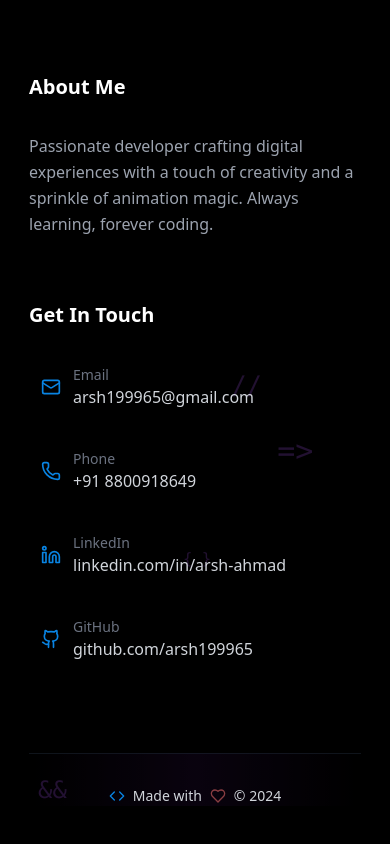
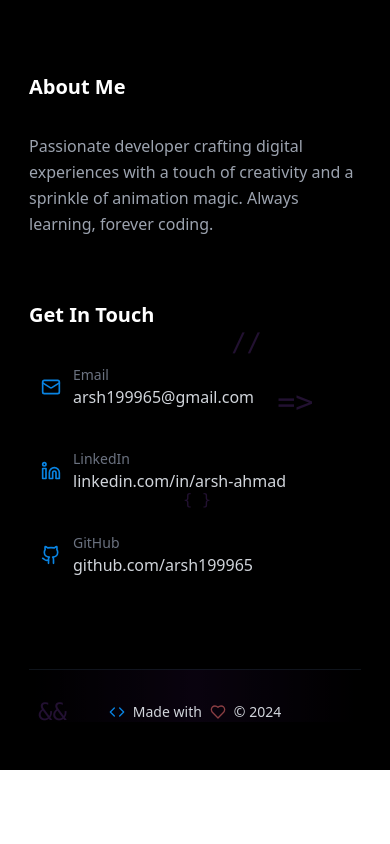
Before and after one commit to Arsh199965/MyPortfolio, a React (Vite) app in the folder frontend/: page / in a window 390 px wide. Shown: the part 6377-7221 px from the top of the page. After the commit the page ends 7147 px from the top, so only its background shows below. Built offline with nearby package versions, Linux system fonts and the light colour scheme; a web font is replaced by a local one.

Commit message:
Phone no. removed

```diff
--- a/frontend/src/components/Footer.jsx
+++ b/frontend/src/components/Footer.jsx
@@ -65,13 +65,13 @@ const Footer = React.forwardRef((props,ref) => {
       href: "mailto:arsh199965@gmail.com",
       animation: "hover:scale-[1.02]",
     },
-    {
-      icon: Phone,
-      label: "Phone",
-      value: "+91 8800918649",
-      href: "tel:+918800918649",
-      animation: "hover:scale-[1.02]",
-    },
+    // {
+    //   icon: Phone,
+    //   label: "Phone",
+    //   value: "+91 8800918649",
+    //   href: "tel:+918800918649",
+    //   animation: "hover:scale-[1.02]",
+    // },
     {
       icon: Linkedin,
       label: "LinkedIn",
```
Also changed, not shown: 1 other file (tests, documents, lock files or other folders).
